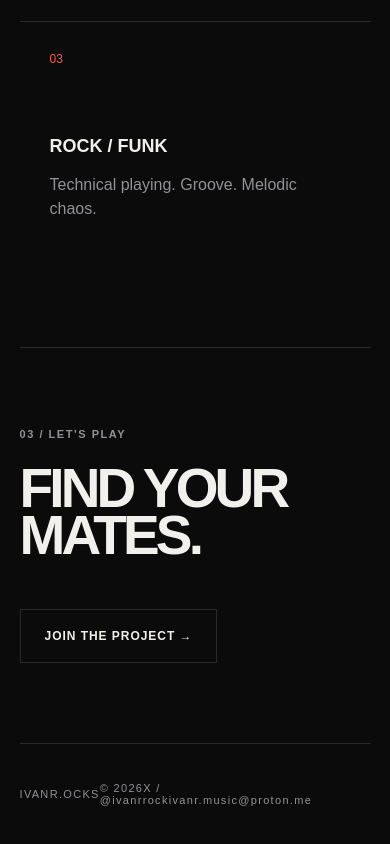
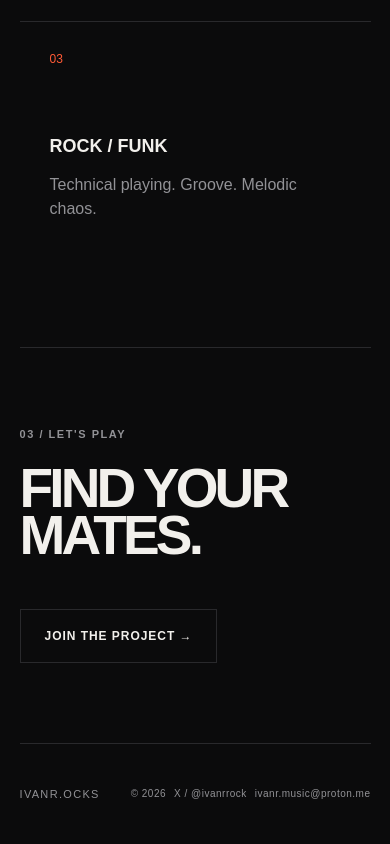
Before and after one commit to Alex-eco/ivanr-ocks, a Next.js app: page / in a window 390 px wide. Shown: the part 1796-2640 px from the top of the page. Built offline with nearby package versions, Linux system fonts and the light colour scheme.

Commit message:
Update globals.css

```diff
--- a/app/globals.css
+++ b/app/globals.css
@@ -516,3 +516,40 @@ textarea:focus {
     gap: 30px;
   }
 }
+.footer-links {
+  display: flex;
+  align-items: center;
+  gap: 12px;
+}
+
+.footer-links span,
+.footer-links a {
+  color: var(--muted);
+  font-size: 11px;
+  letter-spacing: 0.05em;
+}
+
+.footer-links a {
+  transition: color 0.2s ease;
+}
+
+.footer-links a:hover {
+  color: var(--text);
+}
+
+@media (max-width: 800px) {
+  footer {
+    gap: 20px;
+    flex-wrap: wrap;
+  }
+
+  .footer-links {
+    justify-content: flex-start;
+    gap: 8px;
+  }
+
+  .footer-links span,
+  .footer-links a {
+    font-size: 10px;
+  }
+}
```
